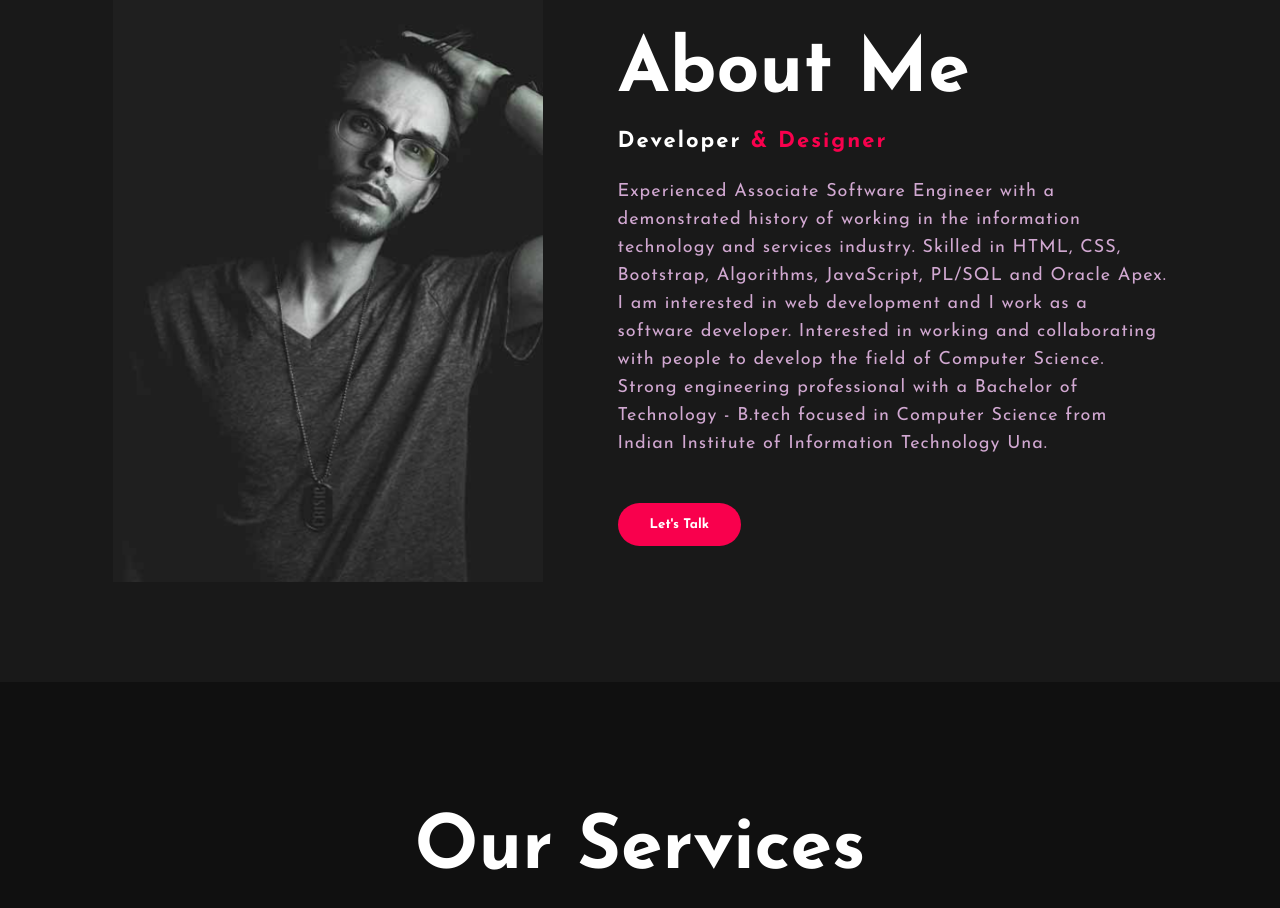
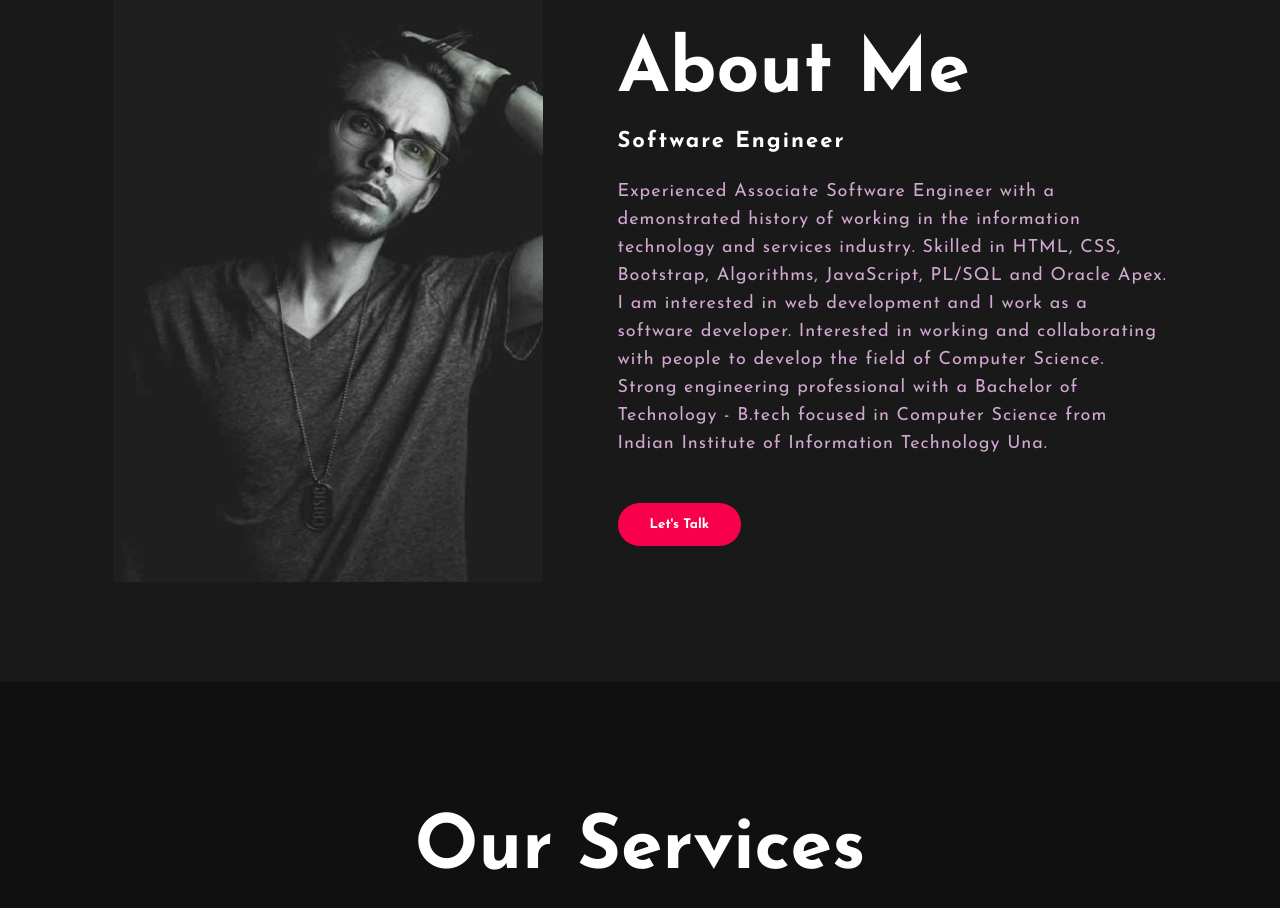
Before and after one commit to splendidabhi/splendidabhi.github.io, a plain HTML site: page index.html in a window 1280 px wide. Shown: the part 900-1808 px from the top of the page. Drawn offline with Linux system fonts and the light colour scheme.

Commit message:
updated designation

```diff
--- a/index.html
+++ b/index.html
@@ -45,7 +45,7 @@
 			<img src="img/main-img.png">
 			<div class="about-text">
 				<h2>About Me</h2>
-				<h5>Developer <span>& Designer</span></h5>
+				<h5>Software Engineer</h5>
 				<p>Experienced Associate Software Engineer with a demonstrated history of working in the information technology and services industry.
 					Skilled in HTML, CSS, Bootstrap, Algorithms, JavaScript, PL/SQL and Oracle Apex.
 					I am interested in web development and I work as a software developer.
```
